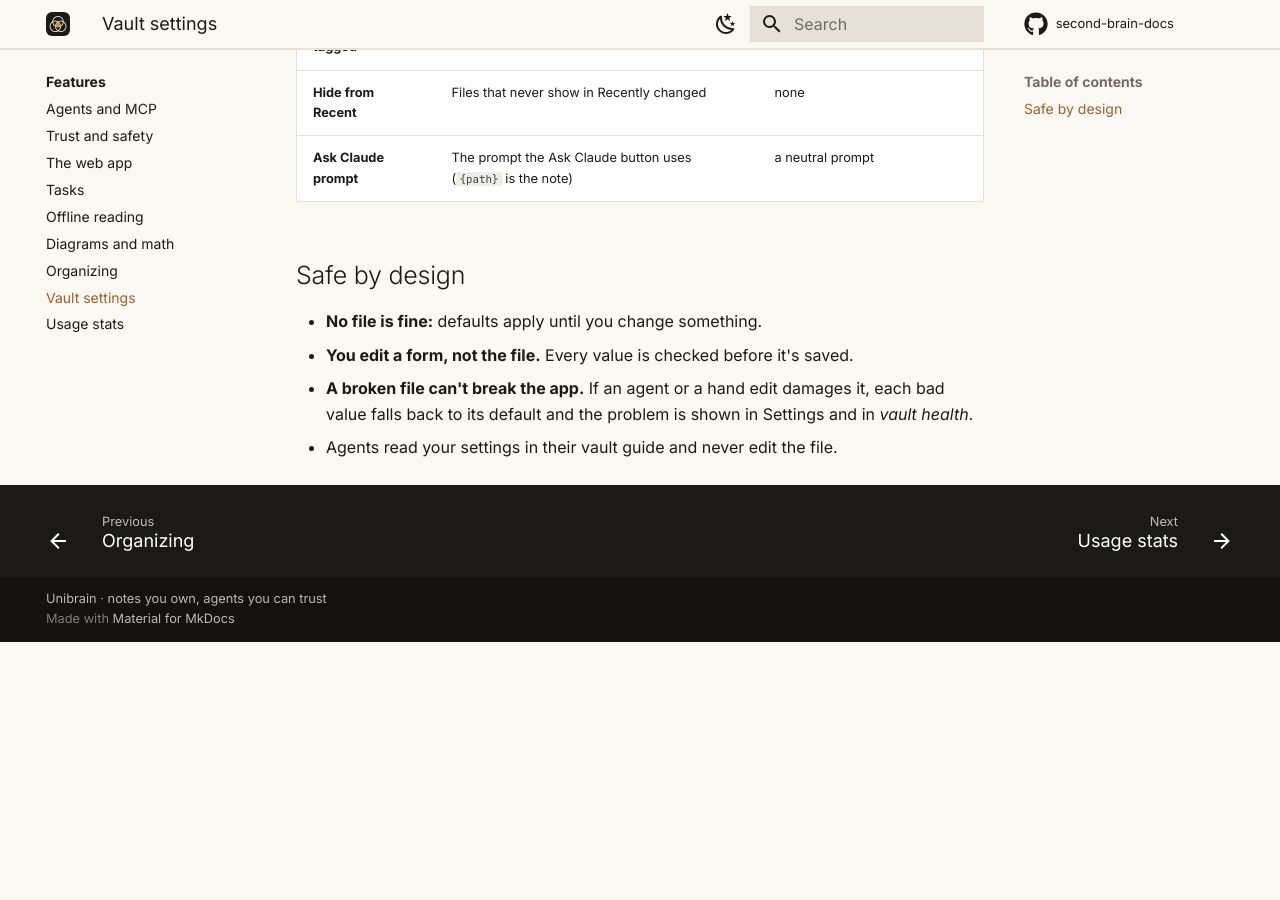
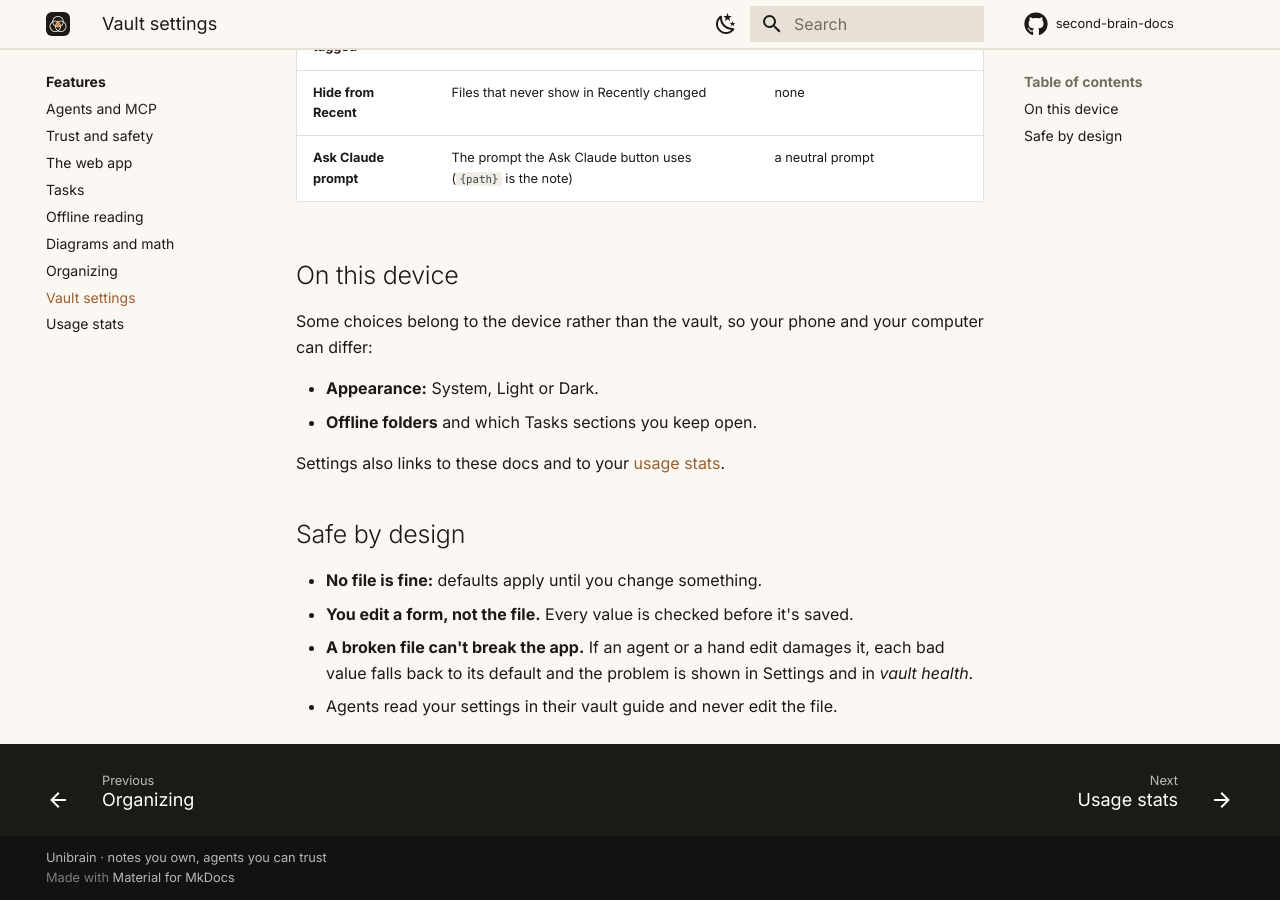
Before and after one commit to blanzp/second-brain-docs, an MkDocs documentation site: the page built from docs/features/settings.md, in a window 1280 px wide and 900 px high, scrolled down 678 px. Built offline with MkDocs 1.6.1 and Material for MkDocs 9.7.7, drawn with Linux system fonts in a browser that asks for light colours; comment, search, counter and statistics services are not loaded; before the commit the page ends 1320 px from its top, so only the background shows below that.

Commit message:
Docs: theme choice and per-device settings
Co-Authored-By: Claude Opus 5.5 <noreply@anthropic.com>

```diff
--- a/docs/features/settings.md
+++ b/docs/features/settings.md
@@ -18,6 +18,15 @@ Your vault, your conventions. Settings live **in your vault** as `.brain/setting
 | **Hide from Recent** | Files that never show in Recently changed | none |
 | **Ask Claude prompt** | The prompt the Ask Claude button uses (`{path}` is the note) | a neutral prompt |
 
+## On this device
+
+Some choices belong to the device rather than the vault, so your phone and your computer can differ:
+
+- **Appearance:** System, Light or Dark.
+- **Offline folders** and which Tasks sections you keep open.
+
+Settings also links to these docs and to your [usage stats](stats.md).
+
 ## Safe by design
 
 - **No file is fine:** defaults apply until you change something.
```
Also changed, not shown: docs/features/web-app.md (+1 -1 lines).
